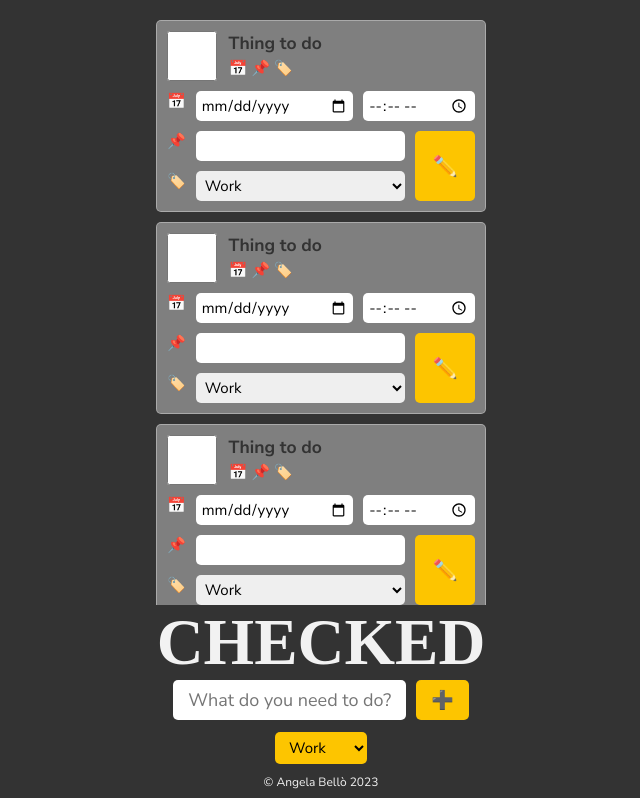
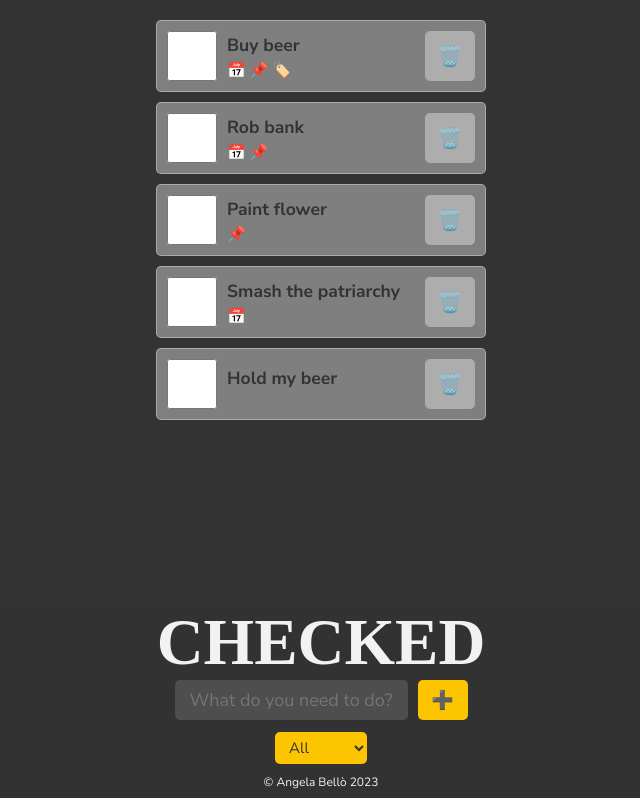
Before and after one commit to angiejo21/checked, a React (Create React App) app: page / in a window 1280 px wide. Shown: the top 798 px of the page, without its empty margins (319-959 px from the left). Built offline with nearby package versions, Linux system fonts and the light colour scheme; a web font is replaced by a local one.

Commit message:
+ newToDo functionality, finished styling

```diff
--- a/src/App.js
+++ b/src/App.js
@@ -1,52 +1,112 @@
+import { useState } from "react";
+import intro from "./intro.svg";
+
+const initialToDos = [
+  {
+    id: crypto.randomUUID(),
+    title: "Buy beer",
+    date: new Date().getTime(),
+    address: "via dell'orto, 10",
+    category: "leisure",
+  },
+  {
+    id: crypto.randomUUID(),
+    title: "Rob bank",
+    date: new Date().getTime(),
+    address: "via dell'orto, 10",
+  },
+  {
+    id: crypto.randomUUID(),
+    title: "Paint flower",
+    address: "via dell'orto, 10",
+  },
+  {
+    id: crypto.randomUUID(),
+    title: "Smash the patriarchy",
+    date: new Date().getTime(),
+  },
+  {
+    id: crypto.randomUUID(),
+    title: "Hold my beer",
+  },
+];
+
 export default function App() {
+  const [todoList, setTodoList] = useState([...initialToDos]);
+
+  function handleCreateTodo(todo) {
+    setTodoList([...todoList, todo]);
+  }
+
   return (
     <div className="App">
-      <Header />
-      <ToDoList />
+      <Header onNewTodo={handleCreateTodo} />
+      <ToDoList todoList={todoList} />
       <Footer />
     </div>
   );
 }
 
-function Header() {
+function Header({ onNewTodo }) {
   return (
     <header className="header">
       <h1>Checked</h1>
-      <FromNewToDo />
+      <FormNewToDo onNewTodo={onNewTodo} />
     </header>
   );
 }
 
-function FromNewToDo() {
+function FormNewToDo({ onNewTodo }) {
+  const [todo, setTodo] = useState("");
+
+  function handleNewTodo(e) {
+    e.preventDefault();
+    const newTodo = {
+      id: crypto.randomUUID(),
+      title: todo,
+    };
+    onNewTodo(newTodo);
+    setTodo("");
+  }
   return (
-    <form className="form--new-to-do">
-      <input type="text" placeholder="What do you need to do?" />
+    <form className="form--new-to-do" onSubmit={handleNewTodo}>
+      <input
+        type="text"
+        value={todo}
+        onChange={(e) => setTodo(e.target.value)}
+        placeholder="What do you need to do?"
+      />
       <button>➕</button>
     </form>
   );
 }
 
-function ToDoList() {
+function ToDoList({ todoList }) {
   return (
     <div className="to-do-list">
-      <ToDoItem />
-      <ToDoItem />
-      <ToDoItem />
-      <ToDoItem />
-      <ToDoItem />
+      {todoList ? (
+        todoList.map((todo) => <ToDoItem todo={todo} />)
+      ) : (
+        <figure className="intro">
+          <img src={intro} alt="Person planning" />
+        </figure>
+      )}
     </div>
   );
 }
 
-function ToDoItem() {
+function ToDoItem({ todo }) {
   return (
     <div className="to-do-item">
       <div className="to-do-item__main">
         <input type="checkbox" />
-        <h3 className="to-do-item__title">Thing to do</h3>
-        <div className="icons">📅 📌 🏷️</div>
+        <h3 className="to-do-item__title">{todo.title}</h3>
+        <div className="icons">
+          {todo.date && "📅"} {todo.address && "📌"} {todo.category && "🏷️"}
+        </div>
+        <button className="delete">🗑️</button>
       </div>
-      <ToDoItemForm />
+      {/* <ToDoItemForm /> */}
     </div>
   );
 }
@@ -84,6 +144,7 @@ function Footer() {
   return (
     <footer className="footer">
       <select>
+        <option>All</option>
         <option>Work</option>
         <option>Health</option>
         <option>Family</option>
--- a/src/index.css
+++ b/src/index.css
@@ -26,21 +26,34 @@ h1 {
   text-align: center;
   color: var(--color-light);
 }
+input,
+button,
+select {
+  font-family: inherit;
+  cursor: pointer;
+  border-radius: 5px;
+  background-color: #ffffff22;
+  color: var(--color-dark);
+}
 button {
   border: none;
   background-color: var(--color-primary);
   transition: 0.2s;
+  width: 5rem;
 }
 button:hover,
 button:active {
   background-color: var(--color-secondary);
   transform: rotate(1deg);
 }
-input,
-button,
-select {
-  font-family: inherit;
-  cursor: pointer;
+.intro {
+  width: 100%;
+  display: flex;
+  justify-content: center;
+}
+img {
+  height: 30vh;
+  margin-top: 18rem;
 }
 .App {
   width: 350px;
@@ -50,10 +63,11 @@ select {
 }
 .to-do-list {
   padding: 1rem;
-  height: 100vh;
+  padding-bottom: 22rem;
 }
 .header {
-  background-color: var(--color-dark);
+  background-color: #333333ee;
+  backdrop-filter: blur(3px);
   position: fixed;
   width: 100%;
   left: 0;
@@ -61,7 +75,8 @@ select {
   z-index: 5;
 }
 .footer {
-  background-color: var(--color-dark);
+  background-color: #333333ee;
+  backdrop-filter: blur(3px);
   padding-bottom: 1rem;
   display: flex;
   flex-direction: column;
@@ -78,7 +93,6 @@ select {
   margin: 1rem 0;
   padding: 0.5rem 1rem;
   border: none;
-  border-radius: 5px;
   background-color: var(--color-primary);
 }
 .footer select:hover,
@@ -104,13 +118,14 @@ FORM
   display: flex;
   justify-content: center;
   align-items: center;
+  color: var(--color-light);
 }
 /*---------------------
 TO-DO
 ---------------------*/
 .to-do-item {
   background-color: #f2f2f266;
-  backdrop-filter: blur(10px);
+  backdrop-filter: blur(3px);
   border: 1px solid #ffffff55;
   border-radius: 5px;
   margin: 1rem 0;
@@ -123,20 +138,30 @@ TO-DO
 .to-do-item__main {
   grid-column: 1 / -1;
   display: grid;
-  grid-template-columns: 1fr 4fr;
+  grid-template-columns: 1fr 4fr min-content;
   grid-template-rows: repeat(2, min-content);
-  margin-bottom: 1rem;
+  align-items: center;
+  column-gap: 1rem;
 }
 .icons {
   grid-column: 2 / -1;
+  grid-row: 2 / -1;
+}
+.delete {
+  grid-column: 3 / -1;
+  grid-row: 1 / -1;
+  font-size: 2rem;
+  background-color: #f2f2f266;
+  height: 5rem;
 }
 
 .form--edit-to-do {
   grid-column: 1 / -1;
   display: grid;
-  grid-template-columns: 4fr 1fr;
+  grid-template-columns: 5fr min-content;
   grid-template-rows: repeat(3, min-content);
   gap: 1rem;
+  margin-top: 1rem;
 }
 .form--edit-to-do button {
   grid-column: 2 / -1;
```
Also changed, not shown: src/intro.svg (added).
